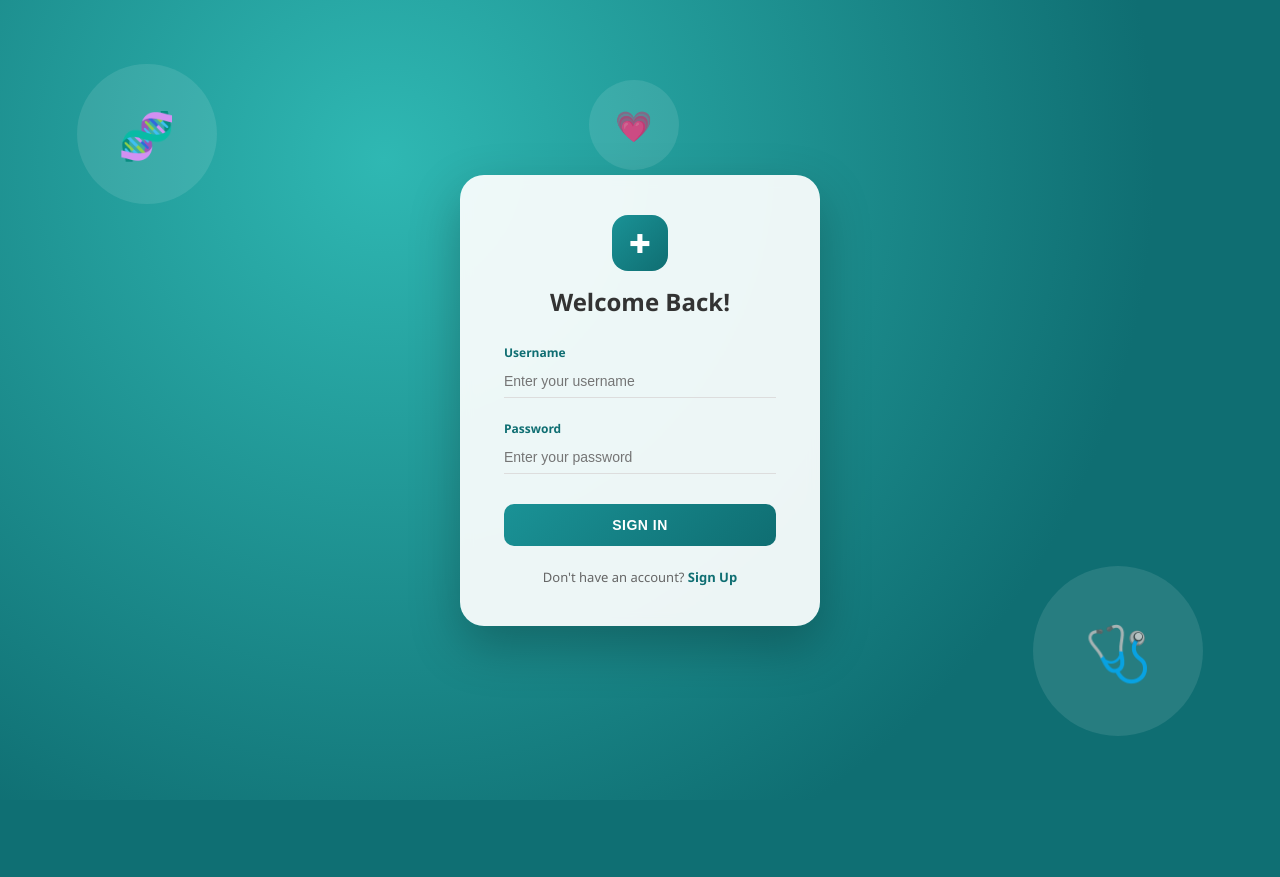
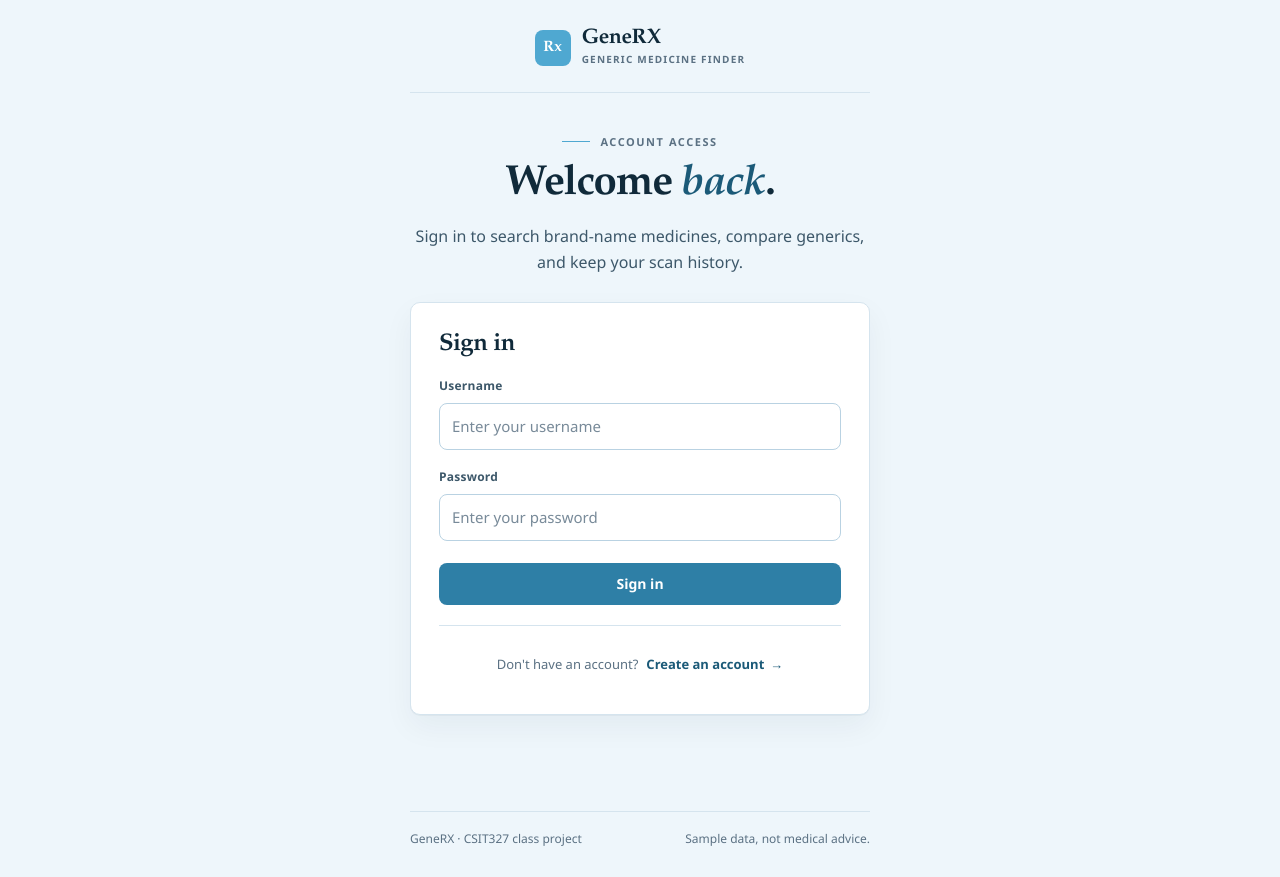
Before and after one commit to samgwapo-123/CSIT327-GeneProj, a Django app: page /login/ in a window 1280 px wide. Before the commit the page ends 795 px from the top, so only its background shows below. Run offline with Django 5.2, Linux system fonts and the light colour scheme.

Commit message:
style(login): match login screen to home ui

```diff
--- a/static/css/login/login.css
+++ b/static/css/login/login.css
@@ -1,106 +1,81 @@
-* { box-sizing: border-box; }
+/* Login: centered auth card that reuses the shared GeneRX theme tokens. */
 
-body {
-    font-family: 'Segoe UI', Arial, sans-serif;
-    margin: 0;
-    min-height: 100vh;
+.auth-shell {
+    width: min(460px, calc(100% - 32px));
+    padding-top: 28px;
+    padding-bottom: 28px;
+}
+
+.auth-brand {
     display: flex;
     justify-content: center;
-    align-items: center;
-    background: radial-gradient(circle at 30% 20%, #2fb8b3, #0f6e72 70%);
-    position: relative;
-    overflow: hidden;
+    padding-bottom: 24px;
+    border-bottom: 1px solid var(--genrx-border);
 }
 
-.bg-circle {
-    position: absolute;
-    border-radius: 50%;
-    background: rgba(255,255,255,0.10);
+.auth-main {
     display: flex;
-    align-items: center;
+    flex: 1 0 auto;
+    flex-direction: column;
     justify-content: center;
-    color: rgba(255,255,255,0.85);
-    font-size: 34px;
+    padding: 40px 0;
 }
-.bg-circle.c1 { width: 140px; height: 140px; top: 8%; left: 6%; font-size: 46px; }
-.bg-circle.c2 { width: 90px; height: 90px; top: 10%; left: 46%; font-size: 30px; }
-.bg-circle.c3 { width: 170px; height: 170px; bottom: 8%; right: 6%; font-size: 54px; }
 
-.container {
-    position: relative;
-    z-index: 2;
-    background: rgba(255,255,255,0.92);
-    backdrop-filter: blur(6px);
-    padding: 40px 44px;
-    border-radius: 24px;
-    box-shadow: 0 20px 50px rgba(0,0,0,0.25);
-    width: 360px;
+.auth-masthead {
+    margin-bottom: 26px;
     text-align: center;
 }
 
-.logo-icon {
-    width: 56px;
-    height: 56px;
-    margin: 0 auto 14px auto;
-    border-radius: 16px;
-    background: linear-gradient(135deg, #1a9296, #0f6e72);
-    color: #fff;
+.auth-masthead .eyebrow {
+    justify-content: center;
+}
+
+.auth-masthead .lead {
+    margin-left: auto;
+    margin-right: auto;
+}
+
+.auth-panel {
+    padding: 28px;
+}
+
+.auth-title {
+    margin-bottom: 18px;
+}
+
+.auth-panel .alert {
+    margin: 0 0 16px;
+}
+
+.auth-form .btn {
+    margin-top: 4px;
+}
+
+.auth-links {
     display: flex;
+    flex-wrap: wrap;
     align-items: center;
     justify-content: center;
-    font-size: 26px;
+    gap: 4px 8px;
+    margin-top: 20px;
+    padding-top: 16px;
+    border-top: 1px solid var(--genrx-border);
+    color: var(--genrx-muted);
+    font-size: 13px;
 }
 
-h1 {
-    color: #333;
-    font-size: 24px;
-    margin: 0 0 26px 0;
-    font-weight: 600;
+@media (max-width: 640px) {
+    .auth-shell {
+        width: calc(100% - 28px);
+        padding-top: 20px;
+        padding-bottom: 28px;
+    }
+
+    .auth-main {
+        padding: 28px 0;
+    }
+
+    .auth-panel {
+        padding: 22px;
+    }
 }
-
-.field { position: relative; margin-bottom: 22px; text-align: left; }
-label {
-    display: block;
-    color: #0f6e72;
-    font-weight: bold;
-    font-size: 12px;
-    margin-bottom: 6px;
-}
-input {
-    width: 100%;
-    padding: 6px 26px 8px 0;
-    border: none;
-    border-bottom: 1.5px solid #ddd;
-    background: transparent;
-    font-size: 14px;
-    outline: none;
-}
-input:focus { border-bottom-color: #1a9296; }
-.field-icon {
-    position: absolute;
-    right: 0;
-    bottom: 8px;
-    color: #aaa;
-    font-size: 15px;
-}
-
-button {
-    width: 100%;
-    background: linear-gradient(135deg, #1a9296, #0f6e72);
-    color: #fff;
-    border: none;
-    padding: 13px;
-    border-radius: 10px;
-    font-size: 14px;
-    font-weight: bold;
-    letter-spacing: 0.5px;
-    cursor: pointer;
-    margin-top: 8px;
-}
-button:hover { opacity: 0.92; }
-
-.error-msg { color: #c0392b; font-size: 13px; margin-bottom: 10px; }
-
-.link-row { margin-top: 22px; font-size: 13px; color: #666; }
-.link-row a { color: #0f6e72; text-decoration: none; font-weight: bold; }
-.link-row a:hover { text-decoration: underline; }
--- a/templates/login/login.html
+++ b/templates/login/login.html
@@ -1,44 +1,68 @@
 {% load static %}
 <!DOCTYPE html>
-<html lang="en">
+<html lang="en" class="genrx{% if genrx_settings.dark_mode %} dark-mode{% endif %}">
 <head>
     <meta charset="UTF-8">
-    <title>Login - GeneRX</title>
-    <link rel="stylesheet" href="{% static 'css/login/login.css' %}">
+    <meta name="viewport" content="width=device-width, initial-scale=1.0">
+    <meta name="description" content="Sign in to GeneRX, the CSIT327 generic medicine finder.">
+    <title>Sign in - GeneRX</title>
+    <link rel="stylesheet" href="{% static 'css/shared/theme.css' %}?v=4">
+    <link rel="stylesheet" href="{% static 'css/login/login.css' %}?v=4">
 </head>
-<body>
-    <!-- Decorative background elements (purely visual) -->
-    <div class="bg-circle c1">🧬</div>
-    <div class="bg-circle c2">💗</div>
-    <div class="bg-circle c3">🩺</div>
+<body class="genrx{% if genrx_settings.dark_mode %} dark-mode{% endif %}">
+<a class="skip-link" href="#main-content">Skip to content</a>
 
-    <div class="container">
-        <div class="logo-icon">✚</div>
-        <h1>Welcome Back!</h1>
+<div class="genrx-shell auth-shell">
+    <header class="auth-brand">
+        <a class="genrx-brand" href="{% url 'home:home' %}">
+            <span class="genrx-brand-mark" aria-hidden="true">Rx</span>
+            <span class="genrx-brand-text">
+                <span class="genrx-brand-name">GeneRX</span>
+                <span class="genrx-brand-tag">Generic medicine finder</span>
+            </span>
+        </a>
+    </header>
+
+    <main id="main-content" class="auth-main">
+        <section class="masthead masthead--compact auth-masthead">
+            <p class="eyebrow">Account access</p>
+            <h1 class="display-title">Welcome <em>back</em>.</h1>
+            <p class="lead">Sign in to search brand-name medicines, compare generics, and keep your scan history.</p>
+        </section>
+
+        <section class="panel auth-panel" aria-labelledby="login-title">
+            <h2 id="login-title" class="section-title auth-title">Sign in</h2>
 
             {% if error %}
-            <p class="error-msg">{{ error }}</p>
+                <p class="alert alert-error" role="alert">{{ error }}</p>
             {% endif %}
 
-        <form method="post">
+            <form method="post" class="auth-form">
                 {% csrf_token %}
                 <div class="field">
-                <label>Username</label>
-                <input type="text" name="username" placeholder="Enter your username" required>
-                <span class="field-icon"></span>
+                    <label for="username">Username</label>
+                    <input type="text" id="username" name="username" placeholder="Enter your username" autocomplete="username" required>
                 </div>
                 <div class="field">
-                <label>Password</label>
-                <input type="password" name="password" placeholder="Enter your password" required>
-                <span class="field-icon"></span>
+                    <label for="password">Password</label>
+                    <input type="password" id="password" name="password" placeholder="Enter your password" autocomplete="current-password" required>
                 </div>
-            <button type="submit">SIGN IN</button>
+                <button type="submit" class="btn btn-primary btn-block">Sign in</button>
             </form>
 
-        <div class="link-row">
-            Don't have an account? <a href="{% url 'register:register' %}">Sign Up</a>
+            <div class="auth-links">
+                <span>Don't have an account?</span>
+                <a class="text-link" href="{% url 'register:register' %}">Create an account <span aria-hidden="true">&rarr;</span></a>
             </div>
+        </section>
+    </main>
+
+    <footer class="genrx-footer">
+        <span>GeneRX &middot; CSIT327 class project</span>
+        <span>Sample data, not medical advice.</span>
+    </footer>
 </div>
-    <script src="{% static 'js/login/login.js' %}"></script>
+
+<script src="{% static 'js/login/login.js' %}?v=4"></script>
 </body>
 </html>
```
Lines whose indentation alone changed are shown as unchanged.
